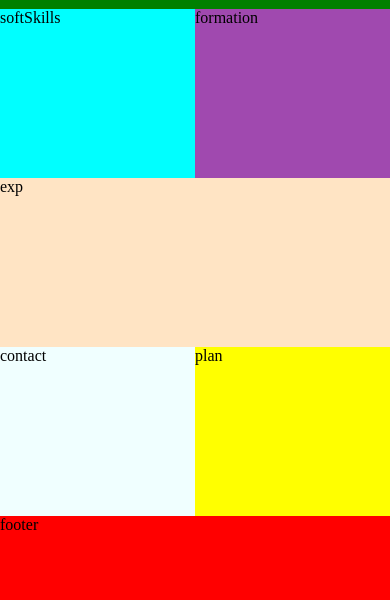
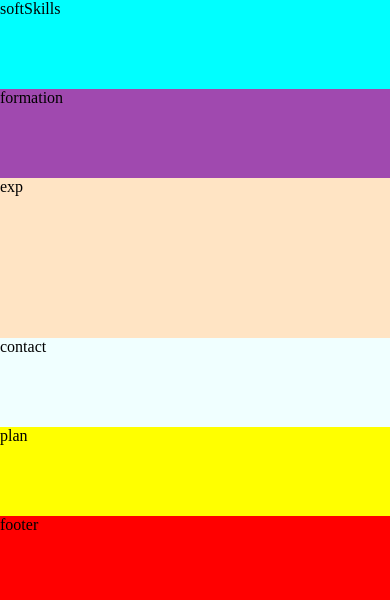
Before and after one commit to WildCodeSchool/2023-03-PHP-Bordeaux-P1-CV, a PHP site: page /resume.php in a window 390 px wide. Shown: the part 244-844 px from the top of the page. Run offline with PHP 8.4, Linux system fonts and the light colour scheme.

Commit message:
Added media query for mobile (480px)

```diff
--- a/ASSETS/CSS/MODULES/resume.css
+++ b/ASSETS/CSS/MODULES/resume.css
@@ -74,3 +74,25 @@ footer {
     grid-area: footer;
     background-color: red;
 }
+
+@media screen and (max-width: 480px) {
+    #softSkillsFormation {
+        grid-area: softSkillsFormation;
+        background-color: blueviolet;
+        display: grid;
+        grid:
+            "softSkills" auto
+            "formation"  auto
+            /1fr;
+    }
+
+    #contactPlan {
+        grid-area: contactPlan;
+        background-color: grey;
+        display: grid;
+        grid:
+            "contact" auto
+            "plan"    auto
+            /1fr;
+    }
+}
--- /dev/null
+++ b/ASSETS/CSS/main.css
@@ -0,0 +1 @@
+@import "MODULES/resume.css";
```
